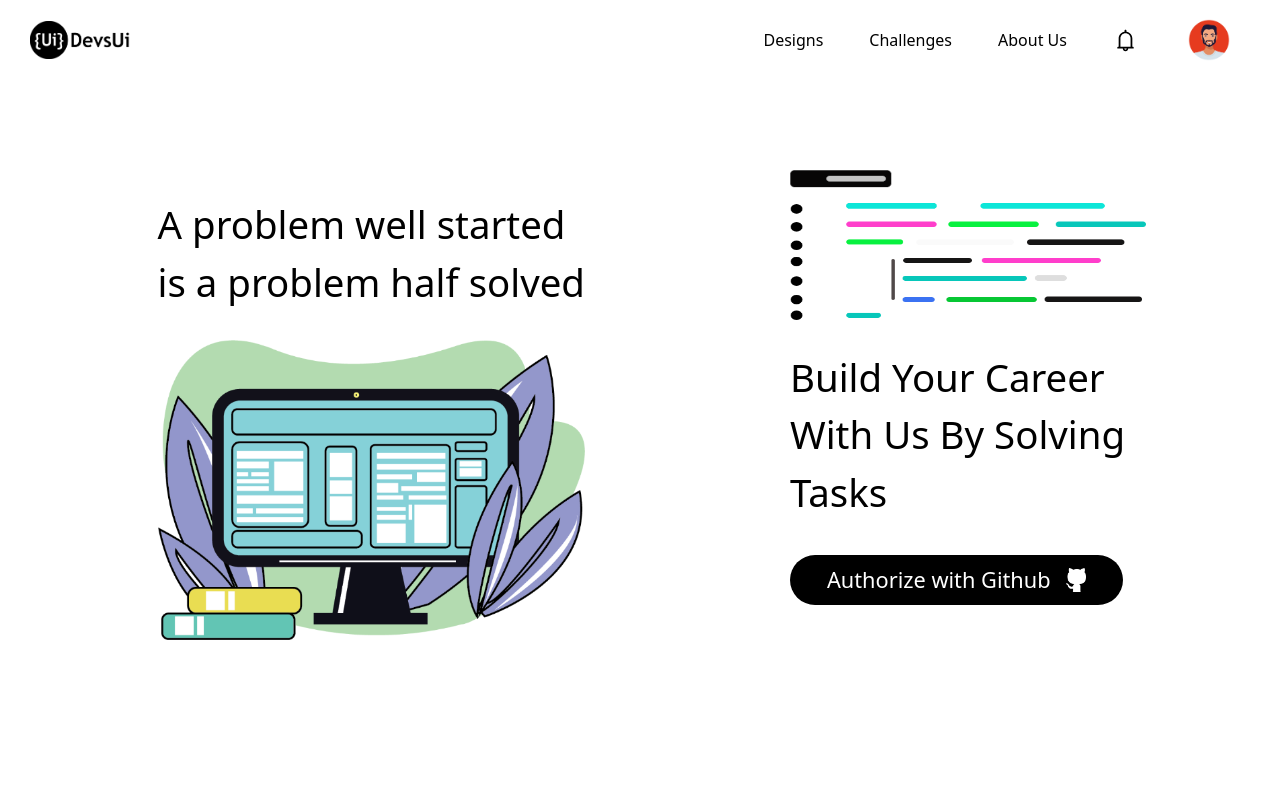
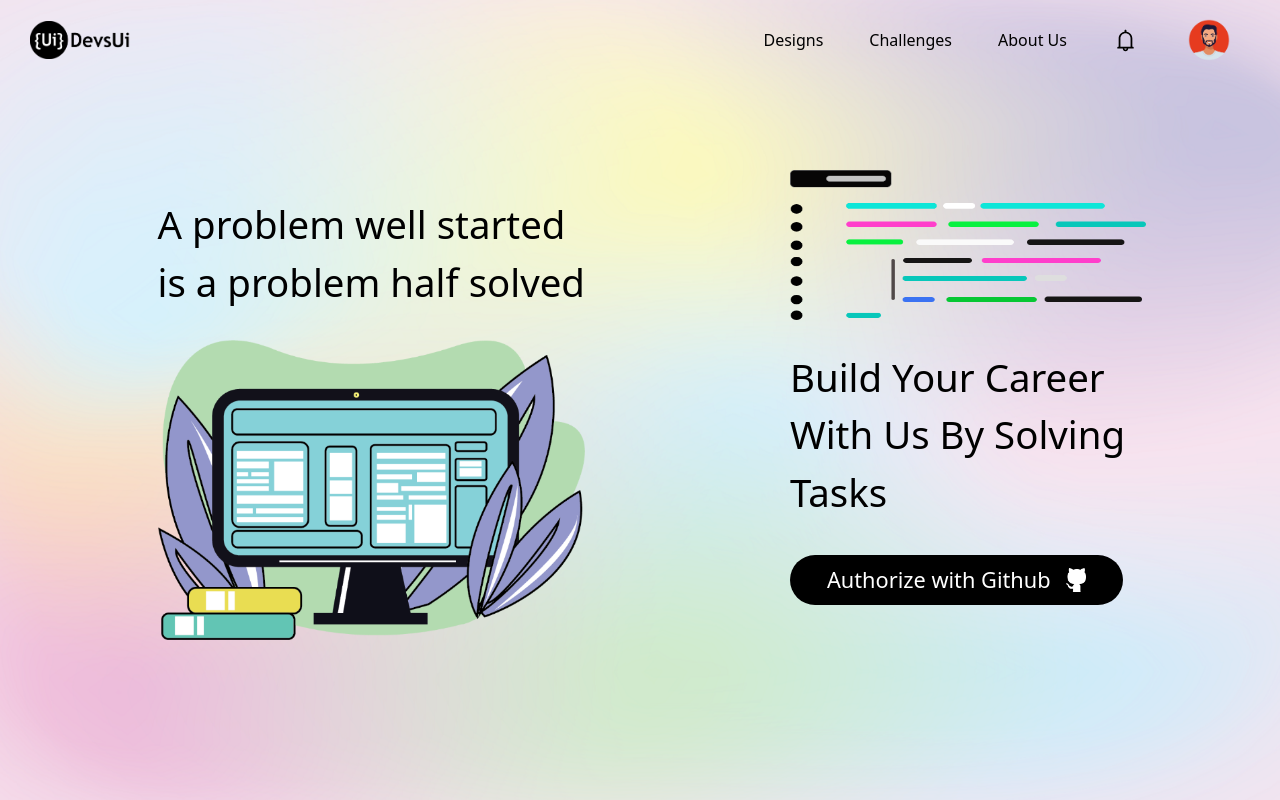
Before and after one commit to PranavPadmanabhan/Devs-UI, a Next.js app: page / in a window 1280 px wide. Built offline with nearby package versions, Linux system fonts and the light colour scheme.

Commit message:
fixed backgroundimage error

```diff
--- a/components/Header.tsx
+++ b/components/Header.tsx
@@ -24,7 +24,7 @@ function Header() {
 
 
   return (
-    <div className={`w-screen h-screen box-border flex flex-col items-center justify-start p-[15px] pt-[10vh] snap-center bg-${preferredTheme.backgroundImage.portrait} bg-no-repeat bg-cover bg-center sm:flex-row sm:bg-${preferredTheme.backgroundImage.landscape} sm:bg-cover`}>
+    <div className={`w-screen h-screen box-border flex flex-col items-center justify-start p-[15px] pt-[10vh] snap-center bg-portrait bg-no-repeat bg-cover bg-center sm:flex-row sm:bg-landscape sm:bg-cover`}>
       <NavBar />
       <div className="flex flex-col items-end sm:w-[60%] sm:h-[80%] sm:items-center sm:justify-center sm:pr-[3%]">
         <h1 className="self-end text-[7vw] sm:text-[3vw] sm:self-center">A problem well started <br /> is a problem half solved </h1>
```
